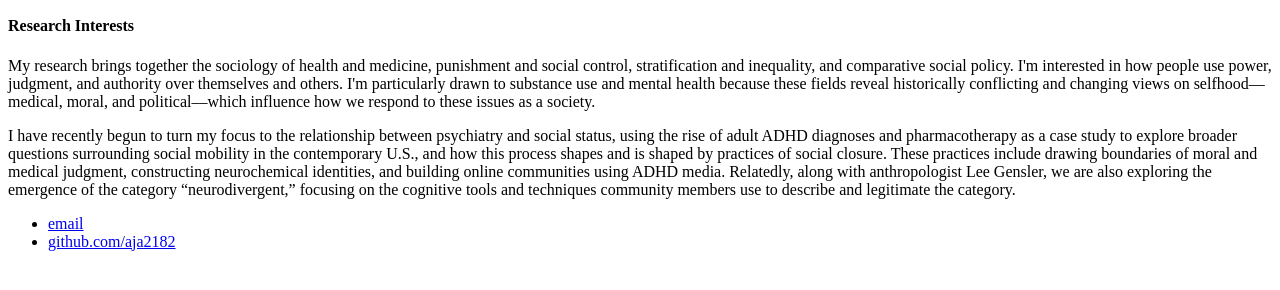
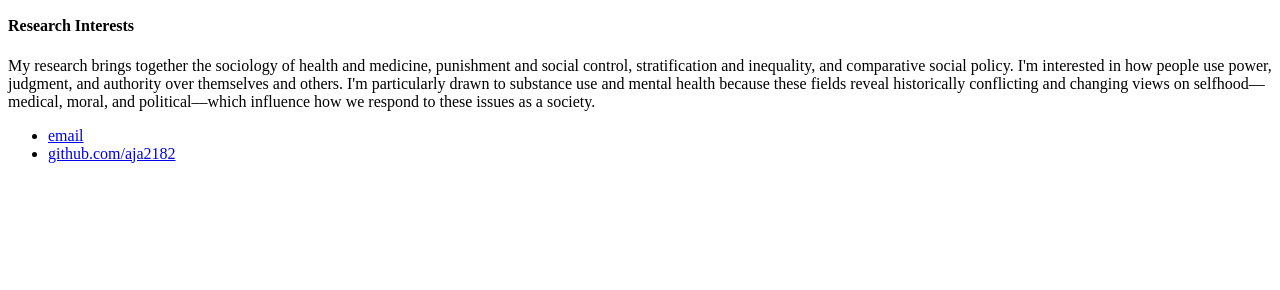
Before and after one commit to aja2182/aja2182.github.io, a Jekyll site: the page built from about/index.html, in a window 1280 px wide, cut to the strip 276-566 px from the top of the page. Built offline with Jekyll 4.4.1, drawn with Linux system fonts in a browser that asks for light colours.

Commit message:
Update index.html

```diff
--- a/about/index.html
+++ b/about/index.html
@@ -68,8 +68,6 @@ title: About me
 
     <p> My research brings together the sociology of health and medicine, punishment and social control, stratification and inequality, and comparative social policy. I'm interested in how people use power, judgment, and authority over themselves and others. I'm particularly drawn to substance use and mental health because these fields reveal historically conflicting and changing views on selfhood––medical, moral, and political––which influence how we respond to these issues as a society. </p>
 
-    <p>I have recently begun to turn my focus to the relationship between psychiatry and social status, using the rise of adult ADHD diagnoses and pharmacotherapy as a case study to explore broader questions surrounding social mobility in the contemporary U.S., and how this process shapes and is shaped by practices of social closure. These practices include drawing boundaries of moral and medical judgment, constructing neurochemical identities, and building online communities using ADHD media. Relatedly, along with anthropologist Lee Gensler, we are also exploring the emergence of the category “neurodivergent,” focusing on the cognitive tools and techniques community members use to describe and legitimate the category. </p>
-
 
 </body>
 </html>
```
